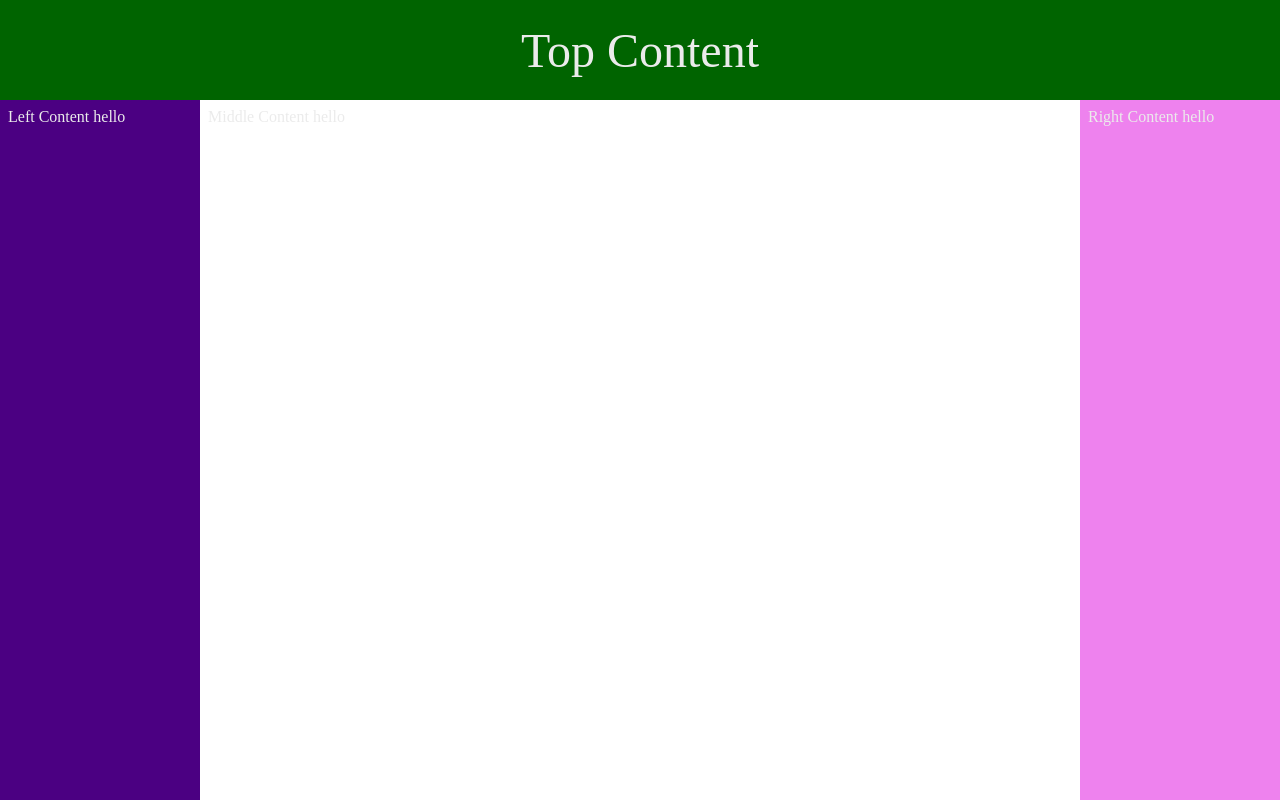
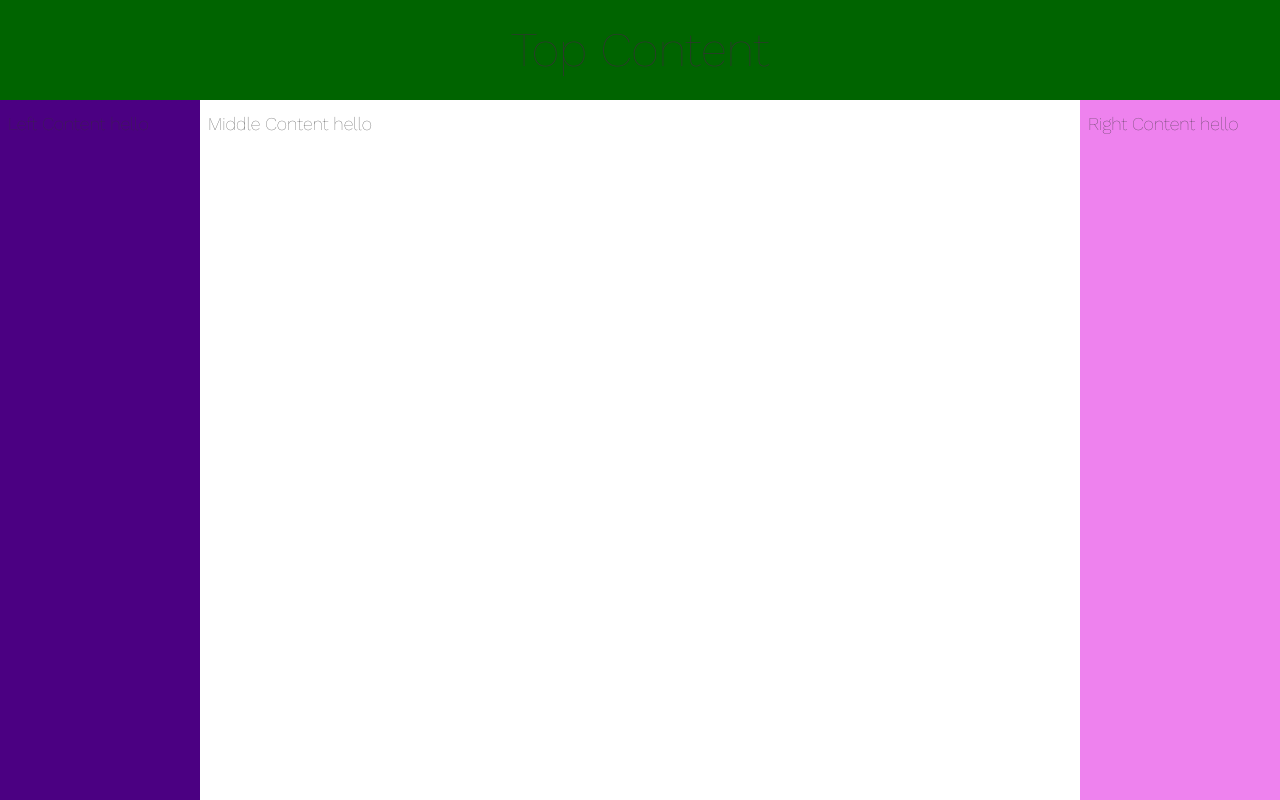
Before and after one commit to pradeperr/pradeperr.github.io, a plain HTML site: page index.html in a window 1280 px wide. Drawn offline with nearby package versions, Linux system fonts and the light colour scheme; a web font is replaced by a local one.

Commit message:
Update index.html

```diff
--- a/index.html
+++ b/index.html
@@ -5,6 +5,8 @@
         <title>Independent CSS scrolling panels (with inertia)</title>
         <meta name="viewport" content="width=device-width, initial-scale=1">
         <link rel="stylesheet" href="css/main.css">
+        <link rel="stylesheet" href="css/neopolitique.css">
+
     </head>
     <body>
     <div class="Top">Top Content</div>
```
